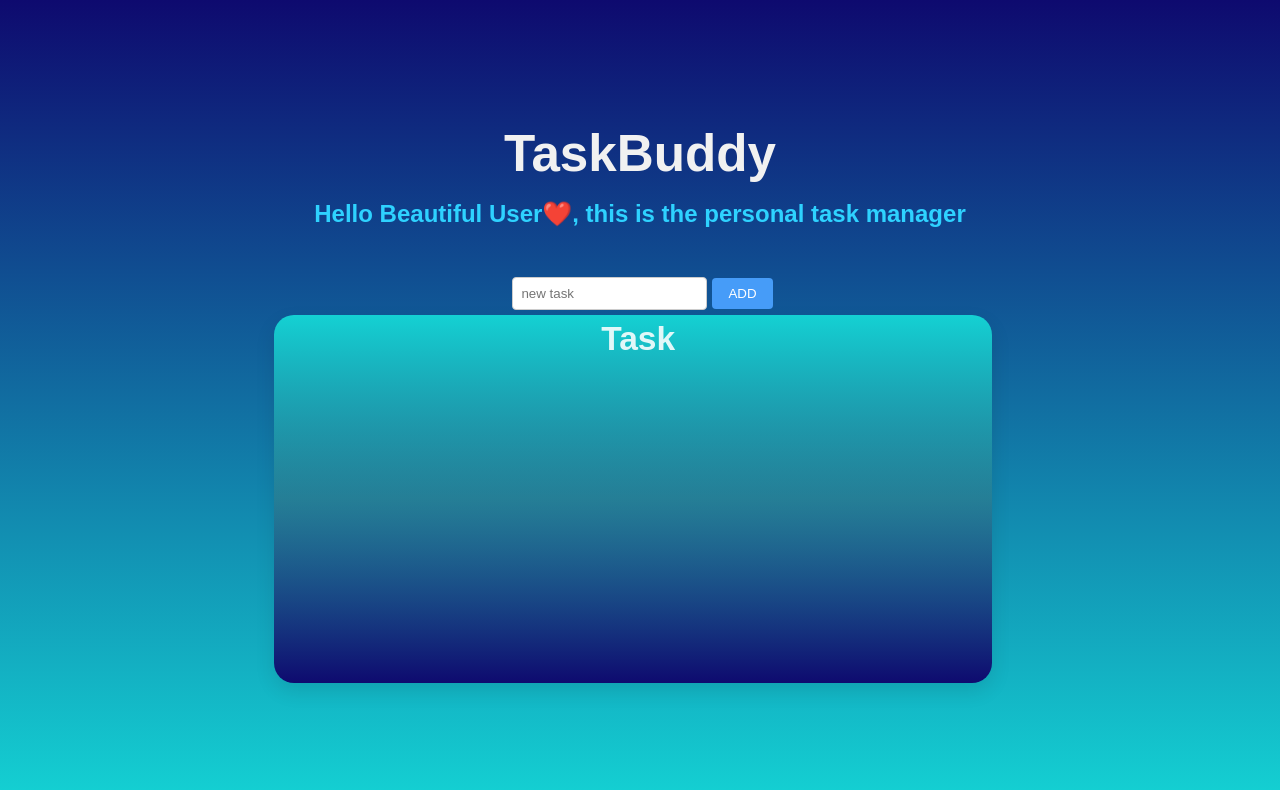
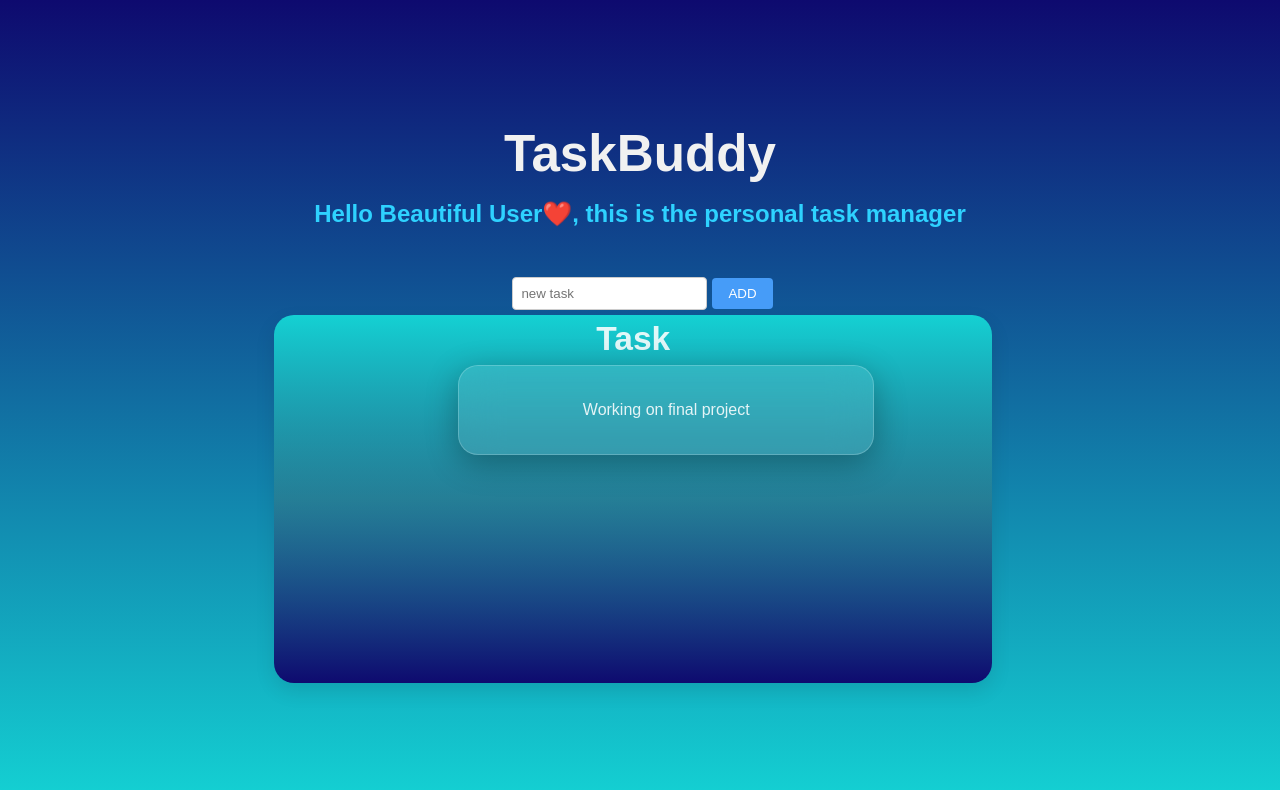
Before and after one commit to Llego-250/Task-Buddy, a Vue app: page / in a window 1280 px wide. Shown: the top 790 px of the page. Built offline with nearby package versions, Linux system fonts and the light colour scheme.

Commit message:
working on task list

```diff
--- a/src/App.vue
+++ b/src/App.vue
@@ -12,6 +12,9 @@
 </div>
 <div class="card">
     <div class="card-title">Task</div>
+    <div class="task">
+    <div class="Work">Working on final project</div>
+</div>
   </div>
 </template>
 
@@ -51,9 +54,17 @@ body {
 .card-title{
   font-size: 2.1em;
   font-weight: bold;
-  position: fixed;
   margin-top:-5.5em;
   right:18em;
+}
+.task{
+  width: 350px;
+  background: rgba(255, 255, 255, 0.1);
+  backdrop-filter: blur(20px);
+  border: 1px solid rgba(255, 255, 255, 0.2);
+  border-radius: 20px;
+  box-shadow: 0 8px 32px rgba(0, 0, 0, 0.3);
+  padding: 2rem;
 }
 #app {
   max-width: 1280px;
```
